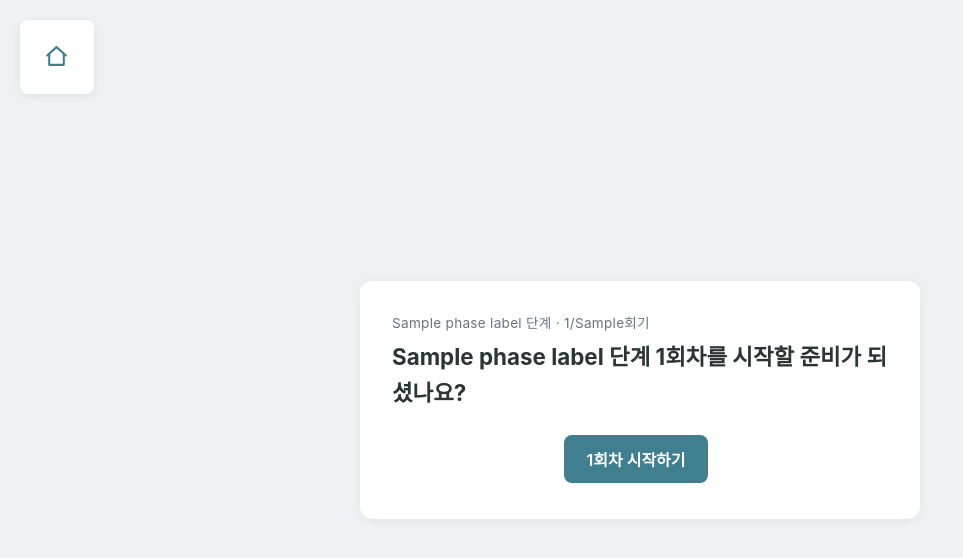
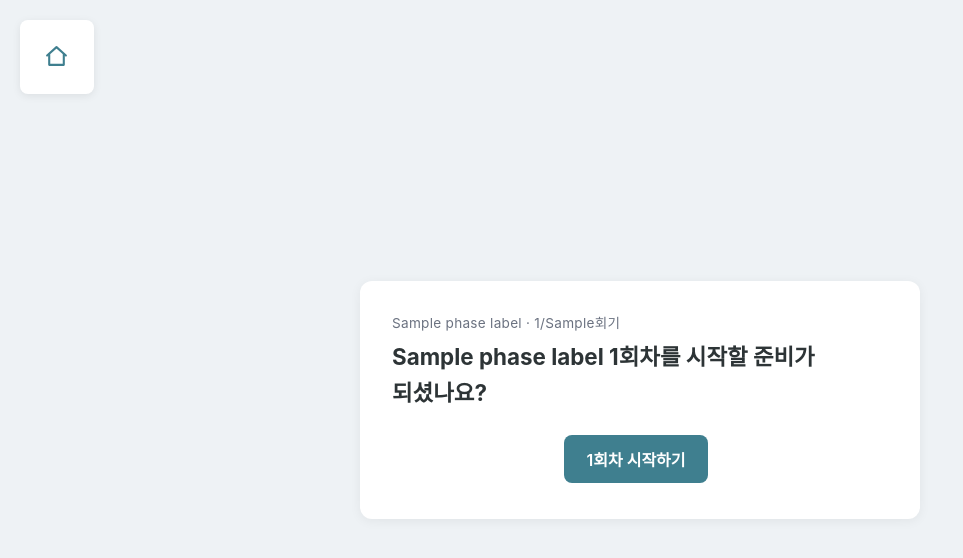
Before and after one commit to RCNR/ASD_communication_practice_system, a Python web app: template app/templates/session_gate.html in a window 1280 px wide. Shown: the top 558 px of the page, without its empty margins (0-963 px from the left). Run offline with Jinja, Linux system fonts and the light colour scheme; the template is opened without the code that fills it: most values are stand-ins (such as "Sample title", 1, 10 or a date in 2020).

Commit message:
기초, 중재, 유지 단어를 참여자 화면에서의 쉬운 문장으로 수정

```diff
--- a/app/static/style.css
+++ b/app/static/style.css
@@ -53,6 +53,8 @@ h1 {
   font-size: 1.4rem;
   margin: 0 0 20px;
   color: var(--text);
+  word-break: keep-all;
+  overflow-wrap: break-word;
 }
 
 body.home-split {
@@ -232,6 +234,11 @@ p {
   font-size: 0.85rem;
   margin-bottom: 4px;
   letter-spacing: 0.02em;
+  /* 단계 이름이 길어 좁은 화면에서는 줄이 넘어간다. 어절 단위로만 끊어
+     자연스럽게 여러 줄로 흐르게 하고, 한 어절이 통째로 안 들어갈 때만
+     중간에서 끊는다. */
+  word-break: keep-all;
+  overflow-wrap: break-word;
 }
 
 .progress {
@@ -493,6 +500,9 @@ tr.flagged {
   background: #eef2f5;
   color: var(--text-muted);
   font-weight: 500;
+  max-width: 100%;
+  word-break: keep-all;
+  overflow-wrap: break-word;
 }
 
 .section-title {
--- a/app/templates/intervention_item.html
+++ b/app/templates/intervention_item.html
@@ -4,17 +4,17 @@
   <meta charset="utf-8" />
   <meta name="viewport" content="width=device-width, initial-scale=1" />
   <link rel="stylesheet" href="/static/style.css" />
-  <title>중재 회기 - ASD Communication Practice System</title>
+  <title>회기 진행 - ASD Communication Practice System</title>
 </head>
 <body>
   <a href="/home" class="home-icon-btn" aria-label="홈으로">
     <svg viewBox="0 0 24 24" fill="none" stroke="currentColor" stroke-width="2" stroke-linecap="round" stroke-linejoin="round"><path d="M3 11l9-8 9 8"/><path d="M5 10v10h14V10"/></svg>
   </a>
   <div class="card">
-    <p class="session-progress">{{ phase_label }} 단계 · {{ session_number }}/{{ session_target }}회기</p>
+    <p class="session-progress">{{ phase_label }} · {{ session_number }}/{{ session_target }}회기</p>
     <p class="progress">진행률: {{ progress_current }}/{{ progress_total }}</p>
     {% if item_phase_label %}
-    <p><span class="badge">{{ item_phase_label }} 연습</span></p>
+    <p><span class="badge">{{ item_phase_label }}</span></p>
     {% endif %}
     <div class="situation-box">
       <p class="muted">친구가 이렇게 보냈어.</p>
--- a/app/templates/session_gate.html
+++ b/app/templates/session_gate.html
@@ -11,8 +11,8 @@
     <svg viewBox="0 0 24 24" fill="none" stroke="currentColor" stroke-width="2" stroke-linecap="round" stroke-linejoin="round"><path d="M3 11l9-8 9 8"/><path d="M5 10v10h14V10"/></svg>
   </a>
   <div class="card">
-    <p class="session-progress">{{ phase_label }} 단계 · {{ session_number }}/{{ session_target }}회기</p>
-    <h1>{{ phase_label }} 단계 {{ session_number }}회차를 시작할 준비가 되셨나요?</h1>
+    <p class="session-progress">{{ phase_label }} · {{ session_number }}/{{ session_target }}회기</p>
+    <h1>{{ phase_label }} {{ session_number }}회차를 시작할 준비가 되셨나요?</h1>
     <form method="post" action="/session/start" style="text-align: center;">
       <button type="submit">{{ session_number }}회차 시작하기</button>
     </form>
--- a/app/templates/session_item.html
+++ b/app/templates/session_item.html
@@ -11,10 +11,10 @@
     <svg viewBox="0 0 24 24" fill="none" stroke="currentColor" stroke-width="2" stroke-linecap="round" stroke-linejoin="round"><path d="M3 11l9-8 9 8"/><path d="M5 10v10h14V10"/></svg>
   </a>
   <div class="card">
-    <p class="session-progress">{{ phase_label }} 단계 · {{ session_number }}/{{ session_target }}회기</p>
+    <p class="session-progress">{{ phase_label }} · {{ session_number }}/{{ session_target }}회기</p>
     <p class="progress">진행률: {{ progress_current }}/{{ progress_total }}</p>
     {% if item_phase_label %}
-    <p><span class="badge">{{ item_phase_label }} 연습</span></p>
+    <p><span class="badge">{{ item_phase_label }}</span></p>
     {% endif %}
     <div class="situation-box">
       <p class="muted">친구가 이렇게 보냈어.</p>
```
Also changed, not shown: app/api/routes/pretraining.py (+7 -2 lines), app/api/routes/student.py (+15 -1 lines).
